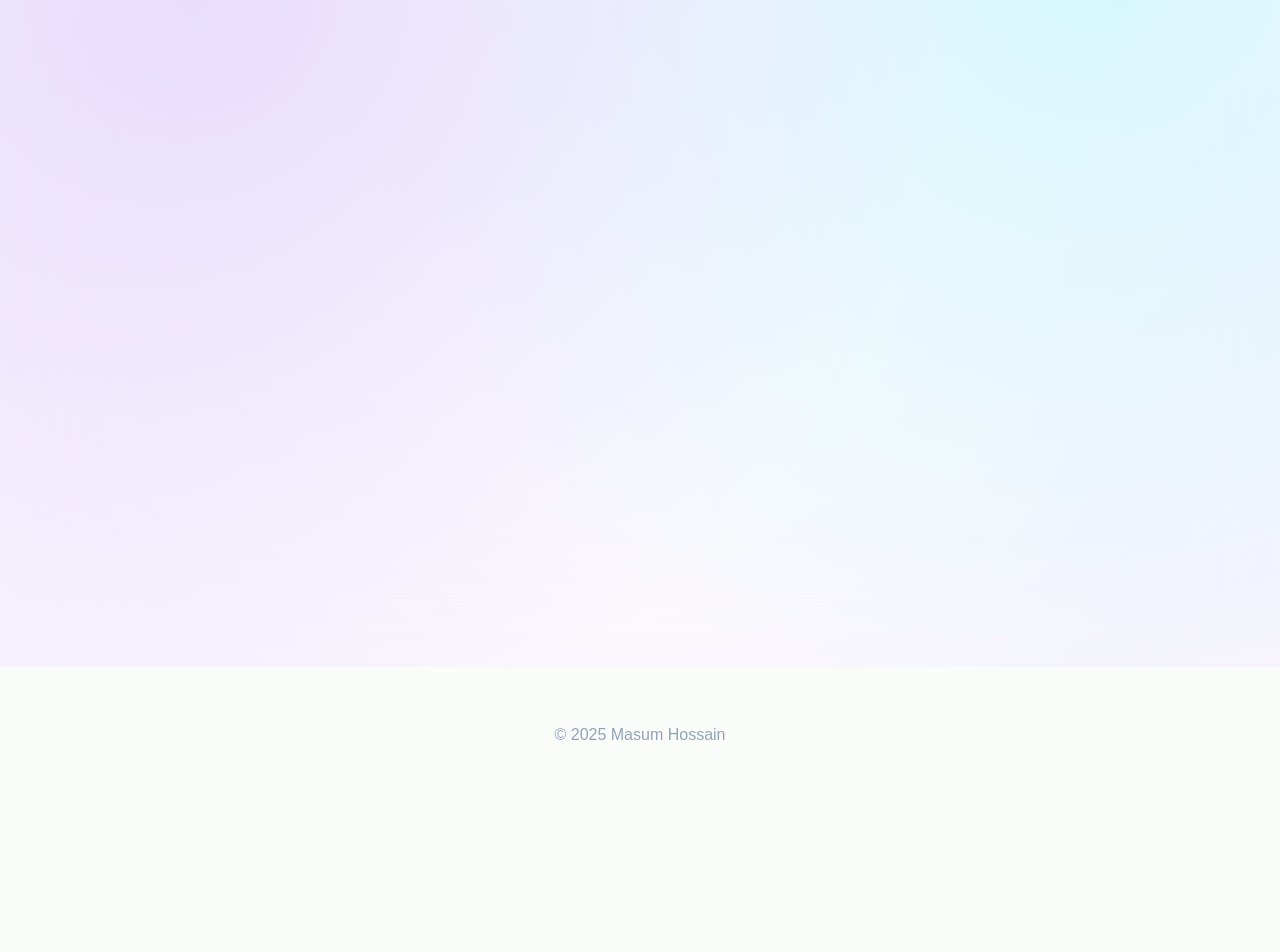
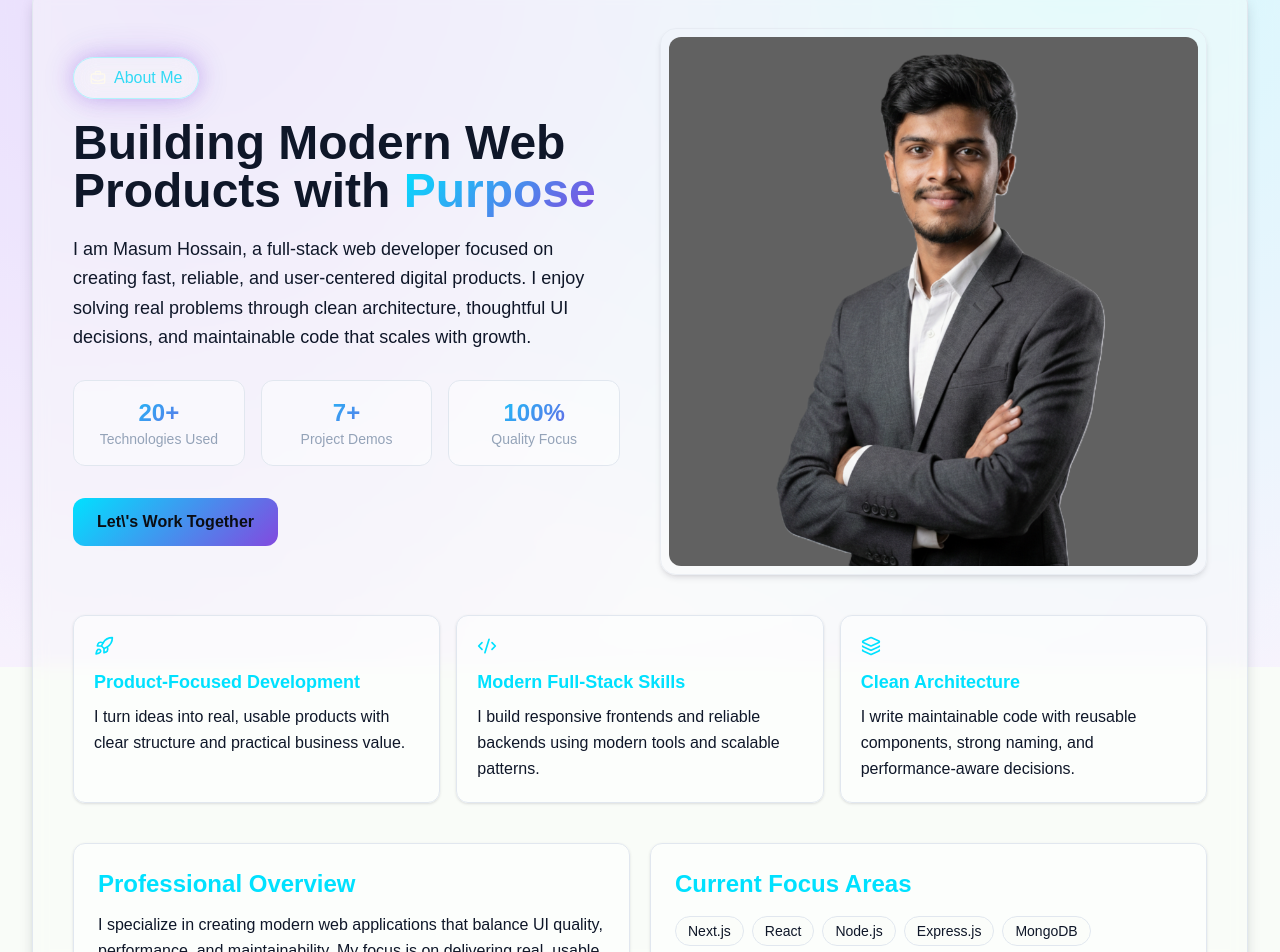
Before and after one commit to MdMasumHossain5555/portfolio, a Next.js app: page /about in a window 1280 px wide. Shown: the part 133-1085 px from the top of the page. Before the commit the page ends 896 px from the top, so only its background shows below. Built offline with nearby package versions, Linux system fonts and the light colour scheme.

Commit message:
create about page and fixed some bugs

```diff
--- a/src/app/(pages)/about/page.js
+++ b/src/app/(pages)/about/page.js
@@ -1,10 +1,173 @@
 import React from 'react'
+import Image from 'next/image'
+import { BriefcaseBusiness, Rocket, Code2, Layers, Workflow, CheckCircle2 } from 'lucide-react'
 
 function About() {
+  const strengths = [
+    {
+      title: 'Product-Focused Development',
+      desc: 'I turn ideas into real, usable products with clear structure and practical business value.',
+      icon: Rocket,
+    },
+    {
+      title: 'Modern Full-Stack Skills',
+      desc: 'I build responsive frontends and reliable backends using modern tools and scalable patterns.',
+      icon: Code2,
+    },
+    {
+      title: 'Clean Architecture',
+      desc: 'I write maintainable code with reusable components, strong naming, and performance-aware decisions.',
+      icon: Layers,
+    },
+  ]
+
+  const process = [
+    {
+      title: 'Discover & Plan',
+      desc: 'I clarify goals, user needs, and project scope before writing production code.',
+    },
+    {
+      title: 'Build & Iterate',
+      desc: 'I develop features in clean modules with responsive UI and backend integration.',
+    },
+    {
+      title: 'Optimize & Launch',
+      desc: 'I polish performance, fix edge cases, and prepare stable deployment-ready builds.',
+    },
+  ]
+
+  const techFocus = [
+    'Next.js',
+    'React',
+    'Node.js',
+    'Express.js',
+    'MongoDB',
+    'Tailwind CSS',
+    'Framer Motion',
+    'REST APIs',
+  ]
+
   return (
-    <div>
-      i am from about page
-    </div>
+    <section className='w-[95%] mx-auto mt-10'>
+      <div className='border border-border rounded-2xl p-6 md:p-10 shadow-foreground/20 shadow-lg backdrop-blur-sm bg-background/40'>
+        <div className='grid grid-cols-1 lg:grid-cols-2 gap-8 lg:gap-10 items-center'>
+          <div className='order-2 lg:order-1'>
+            <div className='inline-flex items-center gap-2 neon-glow-purple border border-cyan-200 px-4 py-2 rounded-full opacity-80 text-cyan-400 backdrop-blur-md mb-5'>
+              <BriefcaseBusiness className='w-4 h-4 text-amber-50' />
+              <span>About Me</span>
+            </div>
+
+            <h1 className='text-3xl md:text-5xl font-bold mb-5'>
+              Building Modern Web Products with <span className='gradient-text'>Purpose</span>
+            </h1>
+
+            <p className='text-lg text-secondary leading-relaxed max-w-2xl mb-7'>
+              I am Masum Hossain, a full-stack web developer focused on creating fast, reliable, and user-centered digital products. I enjoy solving real problems through clean architecture, thoughtful UI decisions, and maintainable code that scales with growth.
+            </p>
+
+            <div className='grid grid-cols-1 sm:grid-cols-3 gap-4 mb-8'>
+              <div className='rounded-xl border border-border bg-card/40 p-4 text-center'>
+                <h3 className='text-2xl font-bold gradient-text'>20+</h3>
+                <p className='text-sm text-muted-foreground'>Technologies Used</p>
+              </div>
+              <div className='rounded-xl border border-border bg-card/40 p-4 text-center'>
+                <h3 className='text-2xl font-bold gradient-text'>7+</h3>
+                <p className='text-sm text-muted-foreground'>Project Demos</p>
+              </div>
+              <div className='rounded-xl border border-border bg-card/40 p-4 text-center'>
+                <h3 className='text-2xl font-bold gradient-text'>100%</h3>
+                <p className='text-sm text-muted-foreground'>Quality Focus</p>
+              </div>
+            </div>
+
+            <a href='/contact'>
+              <button className='btn-primary'>Let\'s Work Together</button>
+            </a>
+          </div>
+
+          <div className='order-1 lg:order-2'>
+            <div className='rounded-2xl overflow-hidden border border-border/60 shadow-md shadow-foreground/10 bg-muted/20 p-2'>
+              <Image
+                src='/masum.png'
+                alt='Masum Hossain portrait'
+                width={900}
+                height={1100}
+                className='w-full h-auto rounded-xl object-cover'
+                priority={false}
+              />
+            </div>
+          </div>
+        </div>
+
+        <div className='mt-10 grid grid-cols-1 md:grid-cols-3 gap-4'>
+          {strengths.map((item) => {
+            const Icon = item.icon
+            return (
+              <article
+                key={item.title}
+                className='rounded-xl border border-border bg-card/40 p-5 shadow-foreground/10 shadow-sm'
+              >
+                <Icon className='w-5 h-5 text-primary mb-3' />
+                <h2 className='text-lg font-semibold mb-2 text-primary'>{item.title}</h2>
+                <p className='text-secondary leading-relaxed'>{item.desc}</p>
+              </article>
+            )
+          })}
+        </div>
+
+        <div className='mt-10 grid grid-cols-1 lg:grid-cols-2 gap-5'>
+          <article className='rounded-xl border border-border bg-card/40 p-6 shadow-foreground/10 shadow-sm'>
+            <h2 className='text-2xl font-semibold text-primary mb-3'>Professional Overview</h2>
+            <p className='text-secondary leading-relaxed mb-4'>
+              I specialize in creating modern web applications that balance UI quality, performance, and maintainability. My focus is on delivering real, usable solutions that help businesses move faster and serve users better.
+            </p>
+            <p className='text-secondary leading-relaxed'>
+              From portfolio websites to full-stack products, I enjoy building end-to-end systems with clean architecture and thoughtful details.
+            </p>
+          </article>
+
+          <article className='rounded-xl border border-border bg-card/40 p-6 shadow-foreground/10 shadow-sm'>
+            <h2 className='text-2xl font-semibold text-primary mb-4'>Current Focus Areas</h2>
+            <div className='flex flex-wrap gap-2'>
+              {techFocus.map((tech) => (
+                <span key={tech} className='px-3 py-1 rounded-full border border-border bg-background/70 text-sm text-secondary'>
+                  {tech}
+                </span>
+              ))}
+            </div>
+          </article>
+        </div>
+
+        <div className='mt-10 rounded-xl border border-border bg-card/40 p-6 shadow-foreground/10 shadow-sm'>
+          <div className='flex items-center gap-2 mb-5'>
+            <Workflow className='w-5 h-5 text-primary' />
+            <h2 className='text-2xl font-semibold text-primary'>How I Work</h2>
+          </div>
+
+          <div className='grid grid-cols-1 md:grid-cols-3 gap-4'>
+            {process.map((item) => (
+              <article key={item.title} className='rounded-lg border border-border bg-background/60 p-4'>
+                <div className='flex items-center gap-2 mb-2'>
+                  <CheckCircle2 className='w-4 h-4 text-primary' />
+                  <h3 className='font-semibold text-primary'>{item.title}</h3>
+                </div>
+                <p className='text-secondary leading-relaxed'>{item.desc}</p>
+              </article>
+            ))}
+          </div>
+        </div>
+
+        <div className='mt-10 rounded-xl border border-border bg-card/40 p-6 text-center shadow-foreground/10 shadow-sm'>
+          <h2 className='text-2xl md:text-3xl font-semibold mb-3'>Ready to Build Something Great?</h2>
+          <p className='text-secondary max-w-2xl mx-auto mb-5'>
+            I am available for freelance work, product collaboration, and long-term development support.
+          </p>
+          <a href='/contact'>
+            <button className='btn-outline'>Discuss Your Project</button>
+          </a>
+        </div>
+      </div>
+    </section>
   )
 }
 
--- a/src/app/components/AboutSection.jsx
+++ b/src/app/components/AboutSection.jsx
@@ -1,11 +1,30 @@
 import React from 'react'
+import Image from 'next/image'
 import { ArrowRight } from 'lucide-react'
+import { MotionWrapper } from './motion/MotionWrapper'
 function AboutSection() {
     return (
-        <div className='w-[95%] text-center p-10 pb-10 border border-border rounded-md mx-auto mt-10 shadow-foreground/20 shadow-lg backdrop-blur-sm'>
-            <h2 className='text-3xl font-bold mb-4 text-primary'>About Me</h2>
-            <p className='text-lg text-secondary mb-6'>a passionate developer specializing in creating beautiful and functional web applications. Explore my projects and services to see how I can help bring your ideas to life.</p>
-            <a href="/about"><button className='btn-primary inline-flex items-center justify-center text-foreground px-6 py-2 rounded-md hover:bg-secondary hover:text-primary transition-colors duration-300 whitespace-nowrap'>Learn More About Me <ArrowRight className='ml-2' /></button></a>
+        <div className='w-[95%] p-6 md:p-8 lg:p-10 border border-border rounded-2xl bg-background/40 mx-auto mt-10 shadow-foreground/20 shadow-lg backdrop-blur-sm'>
+            <div className='flex flex-col lg:flex-row items-center gap-8 lg:gap-10'>
+                <MotionWrapper type='left' delay={0.1} className='w-full lg:w-1/2'>
+                    <div className='rounded-2xl overflow-hidden border border-border/60 shadow-md shadow-foreground/10'>
+                    <Image
+                        src='/aboautMe.png'
+                        alt='Developer working on a laptop'
+                        width={1200}
+                        height={800}
+                        className='w-full h-auto max-w-xl mx-auto lg:mx-0'
+                        priority={false}
+                    />
+                    </div>
+                </MotionWrapper>
+
+                <MotionWrapper type='right' delay={0.2} className='w-full lg:w-1/2 text-center lg:text-left'>
+                    <h2 className='text-3xl font-bold mb-4 text-primary'>About Me</h2>
+                    <p className='text-lg text-secondary mb-6 max-w-prose mx-auto lg:mx-0 leading-relaxed'>I am a full-stack web developer focused on building responsive, scalable, and user-friendly applications. I enjoy solving real business problems through practical design, performance-focused code, and reliable deployment.</p>
+                    <a href="/about"><button className='btn-primary inline-flex items-center justify-center text-foreground px-6 py-2 rounded-lg hover:bg-secondary hover:text-primary transition-colors duration-300 whitespace-nowrap'>Learn More About Me <ArrowRight className='ml-2' /></button></a>
+                </MotionWrapper>
+            </div>
         </div>
     )
 }
--- a/src/app/components/Hero.jsx
+++ b/src/app/components/Hero.jsx
@@ -31,7 +31,7 @@ function Hero() {
           </StaggeredItem>
           <StaggeredItem type={"left"}>
             <h2 className='text-4xl'><span className='gradient-text'>Masum</span> Hossain</h2>
-            <p>Full Stake developer.</p>
+            <p>Full-stack developer.</p>
           </StaggeredItem>
           <StaggeredItem className='flex gap-4 mt-2' type={"left"} >
             <a href="https://www.linkedin.com/in/mdmasumhossain5/" target='blank'><FaLinkedin className='w-8 h-8 text-primary bg-primary-foreground block mx-auto border-0 rounded-md hover:bg-primary hover:text-background hover:border-background hover:shadow-primary/40 cursor-pointer' /></a>
@@ -49,7 +49,7 @@ function Hero() {
               <h1 className='text-5xl font-bold mb-6 gradient-text'>I am Masum Hossain,</h1>
             </StaggeredItem>
             <StaggeredItem type={"right"}>
-              <p className='text-lg text-secondary mb-6'> a passionate developer specializing in creating beautiful and functional web applications. Explore my projects and services to see how I can help bring your ideas to life.</p>
+              <p className='text-lg text-secondary mb-6'>I build fast, user-focused web applications with clean code and modern tools. Explore my projects to see how I turn ideas into practical digital products.</p>
             </StaggeredItem>
             <StaggeredItem type={"right"}>
               <div className='flex flex-col mt-15 md:flex-row gap-4 content-around items-center'>
--- a/src/app/components/ProjectSection.jsx
+++ b/src/app/components/ProjectSection.jsx
@@ -28,7 +28,7 @@ function ProjectSection() {
   return (
     <div className='w-[95%] p-3 md:p-7 pb-10 border border-border rounded-md mx-auto mt-10 shadow-foreground/20 shadow-lg backdrop-blur-sm'>
       <MotionWrapper type='left' >
-        <h2 className='text-primary text-3xl md:text-4xl'>My Project</h2>
+        <h2 className='text-primary text-3xl md:text-4xl'>Featured Projects</h2>
       </MotionWrapper>
 
       <div className='grid grid-cols-1 p-5 md:grid-cols-2 gap-3 '>
```
Also changed, not shown: src/app/components/ContractSection.jsx (+27 -4 lines), public/aboautMe.png (added), public/projectInMind.png (added).
